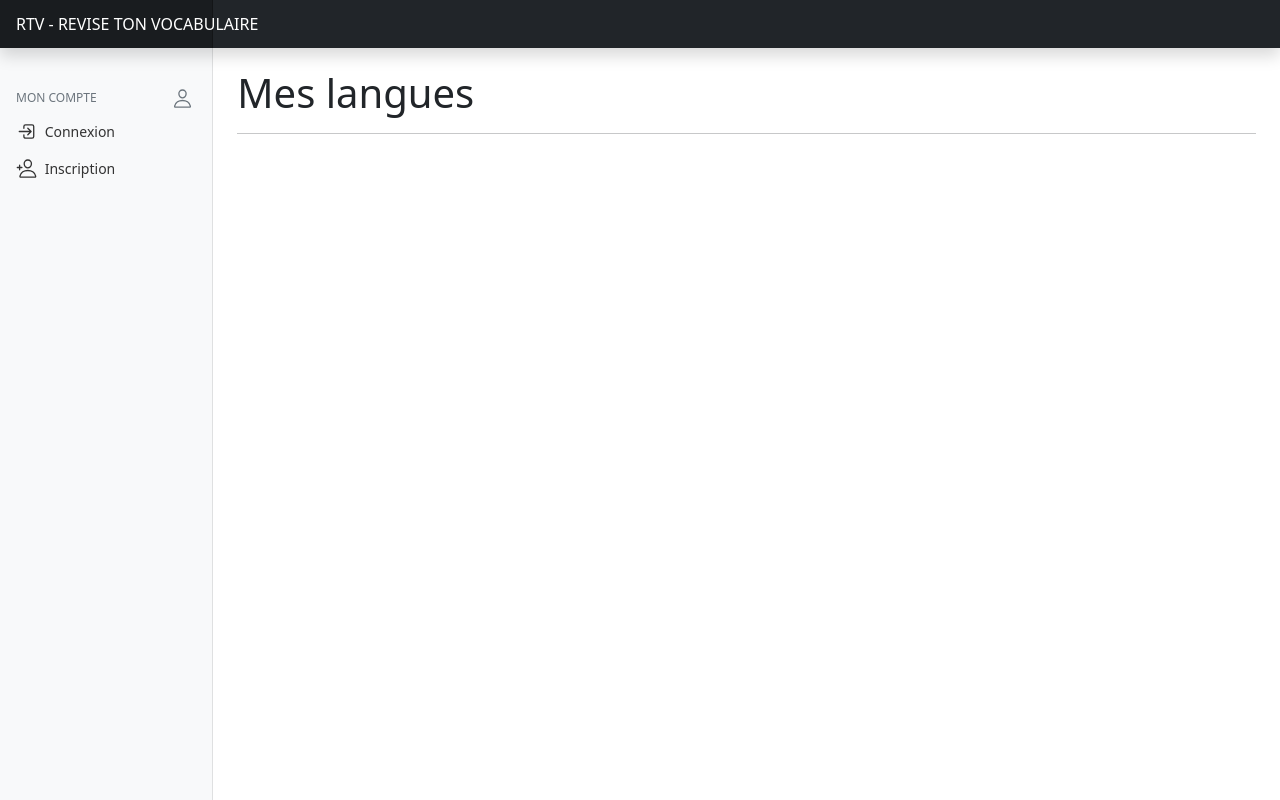
After one commit to thomas-v/myVoc, a Symfony app: template templates/language/manager.html.twig in a window 1280 px wide. The commit adds this page. Run offline with Twig, Linux system fonts and the light colour scheme; the template is opened without the code that fills it, so the values that code supplies are empty; some libraries are stand-ins or nearby versions.

Commit message:
style de la pge de gestion de langues

```diff
--- a/composer.json
+++ b/composer.json
@@ -13,7 +13,7 @@
         "doctrine/doctrine-migrations-bundle": "^3.1",
         "doctrine/orm": "^2.9",
         "phpdocumentor/reflection-docblock": "^5.2",
-        "sensio/framework-extra-bundle": "^5.1",
+        "sensio/framework-extra-bundle": "^6.1",
         "symfony/asset": "5.2.*",
         "symfony/console": "5.2.*",
         "symfony/dotenv": "5.2.*",
--- a/templates/base.html.twig
+++ b/templates/base.html.twig
@@ -88,7 +88,7 @@
                             </a>
                         </li>
                         <li class="nav-item">
-                            <a class="nav-link" href="#">
+                            <a class="nav-link" href="{{ path('language-manager') }}">
                                 <ion-icon name="pencil-outline"></ion-icon>
                                 Gestion
                             </a>
--- a/templates/language/add.html.twig
+++ b/templates/language/add.html.twig
@@ -1,6 +1,6 @@
 {% extends 'base.html.twig' %}
 
-{% block title %}MoAjouter une nouvelle langue{% endblock %}
+{% block title %}Ajouter une nouvelle langue{% endblock %}
 
 {% block content %}
     <h1>Ajouter une langue</h1>
--- /dev/null
+++ b/templates/language/manager.html.twig
@@ -0,0 +1,23 @@
+{% extends 'base.html.twig' %}
+
+{% block title %}Mes langues{% endblock %}
+
+{% block content %}
+    <h1>Mes langues</h1>
+    <hr>
+    <div class="container">
+        <div class="row">
+            {% for language in languages %}
+            <div class="col-sm-12 col-md-12 col-lg-4 col-xl-4 mt-5">
+                <div class="card" style="width: 18rem;">
+                    <div class="card-body">
+                        <h5 class="card-title">{{ language.name }}</h5>
+                        <a href="#" class="btn btn-primary" style="width:100%">Modifier</a><br>
+                        <a href="#" class="btn btn-danger mt-1" style="width:100%">Supprimer</a>
+                    </div>
+                </div>
+            </div>
+            {% endfor %}
+        </div>
+    </div>
+{% endblock %}
```
Also changed, not shown: src/Controller/LanguageController.php (+9 -0 lines), 1 other file.
